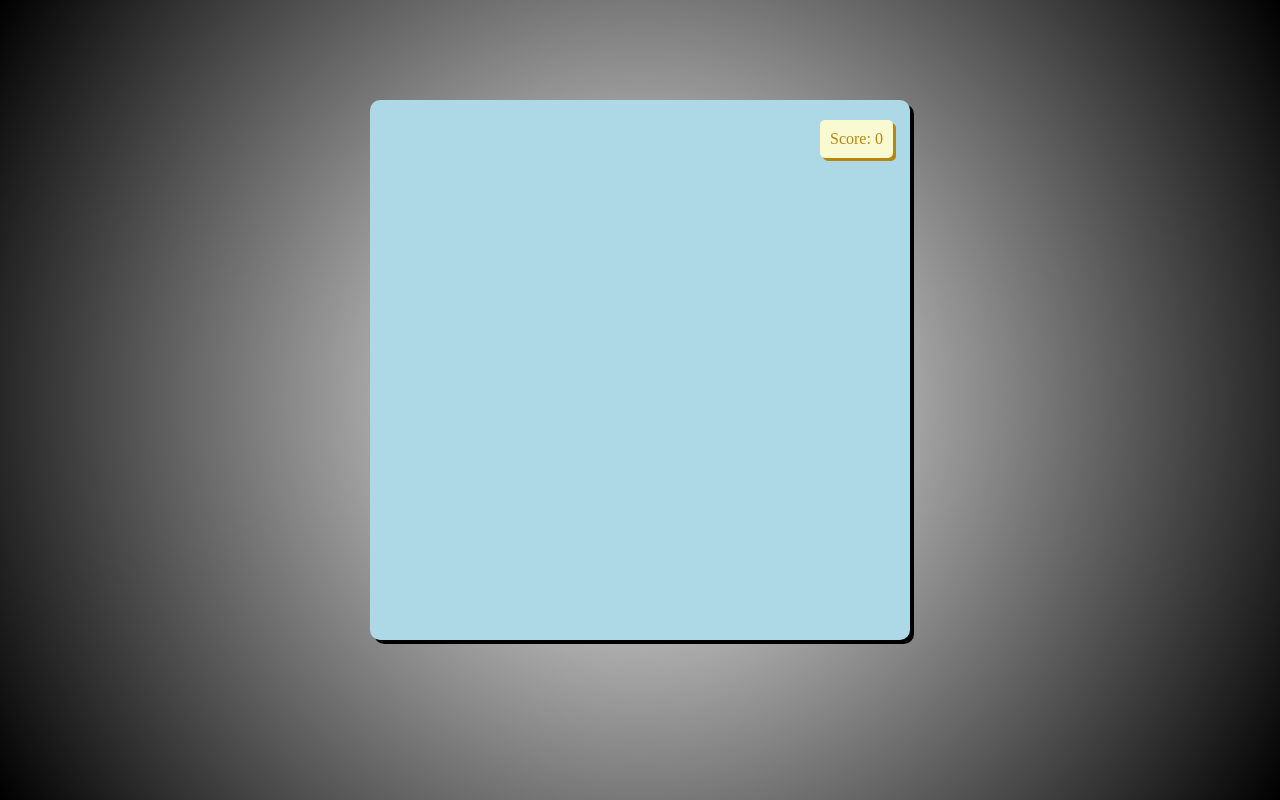
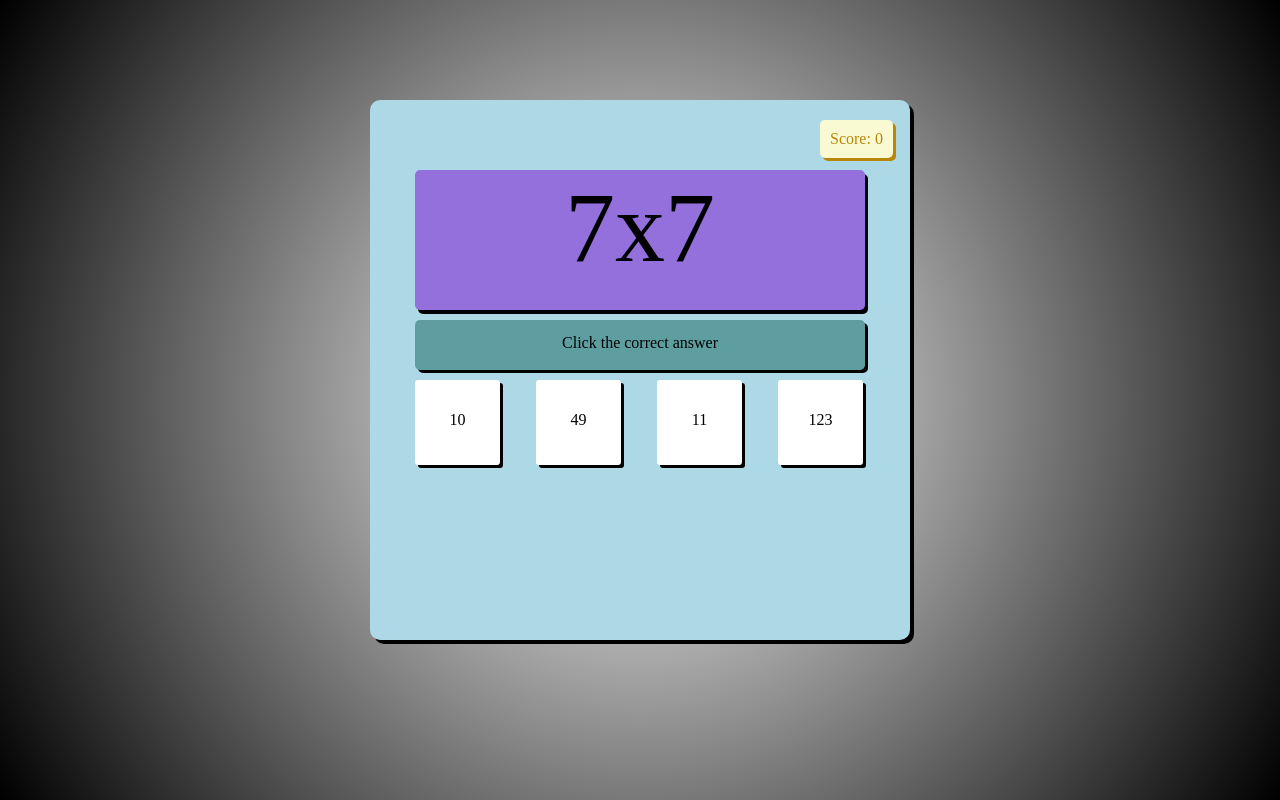
Before and after one commit to heero7/mathgamewebsite, a plain HTML site: page index.html in a window 1280 px wide. Drawn offline with Linux system fonts and the light colour scheme.

Commit message:
Styled Choices and instructions

```diff
--- a/index.html
+++ b/index.html
@@ -17,6 +17,18 @@
             <div id="wrong">
                 Try Again!
             </div>
+            <div id="question">
+                7x7
+            </div>
+            <div id="instruction">
+                Click the correct answer
+            </div>
+            <div id="choices">
+                <div id="box1" class="box">10</div>
+                <div id="box2" class="box">49</div>
+                <div id="box3" class="box">11</div>
+                <div id="box4" class="box">123</div>
+            </div>
         </div>
 	</body>
 </html>
--- a/style.css
+++ b/style.css
@@ -40,3 +40,53 @@ html {
     padding: 11px;
     display: none;
 }
+
+#question {
+    width: 450px;
+    height: 140px;
+    margin: 50px auto 10px auto;
+    background-color: mediumpurple;
+    box-shadow: 3px 4px black;
+    border-radius: 5px;
+    font-size: 100px;
+    text-align: center;
+}
+
+#instruction {
+    width: 450px;
+    height: 50px;
+    background-color: cadetblue;
+    margin: 10px auto;
+    box-shadow: 3px 3px black;
+    border-radius: 5px;
+    text-align: center;
+    line-height: 45px;
+}
+
+#choices {
+    width: 450px;
+    height: 100px;
+    margin: 5px auto;
+}
+
+.box {
+    width: 85px;
+    height: 85px;
+    background-color: white;
+    float: left;
+    margin-right: 36px;
+    border-radius: 3px;
+    box-shadow: 3px 3px black;
+    cursor: pointer;
+    text-align: center;
+    line-height: 80px;
+}
+
+.box:hover {
+    background-color: lightblue;
+    box-shadow: 0px 4px black;
+}
+
+#box4 {
+    margin-right: 0px;
+}
```
